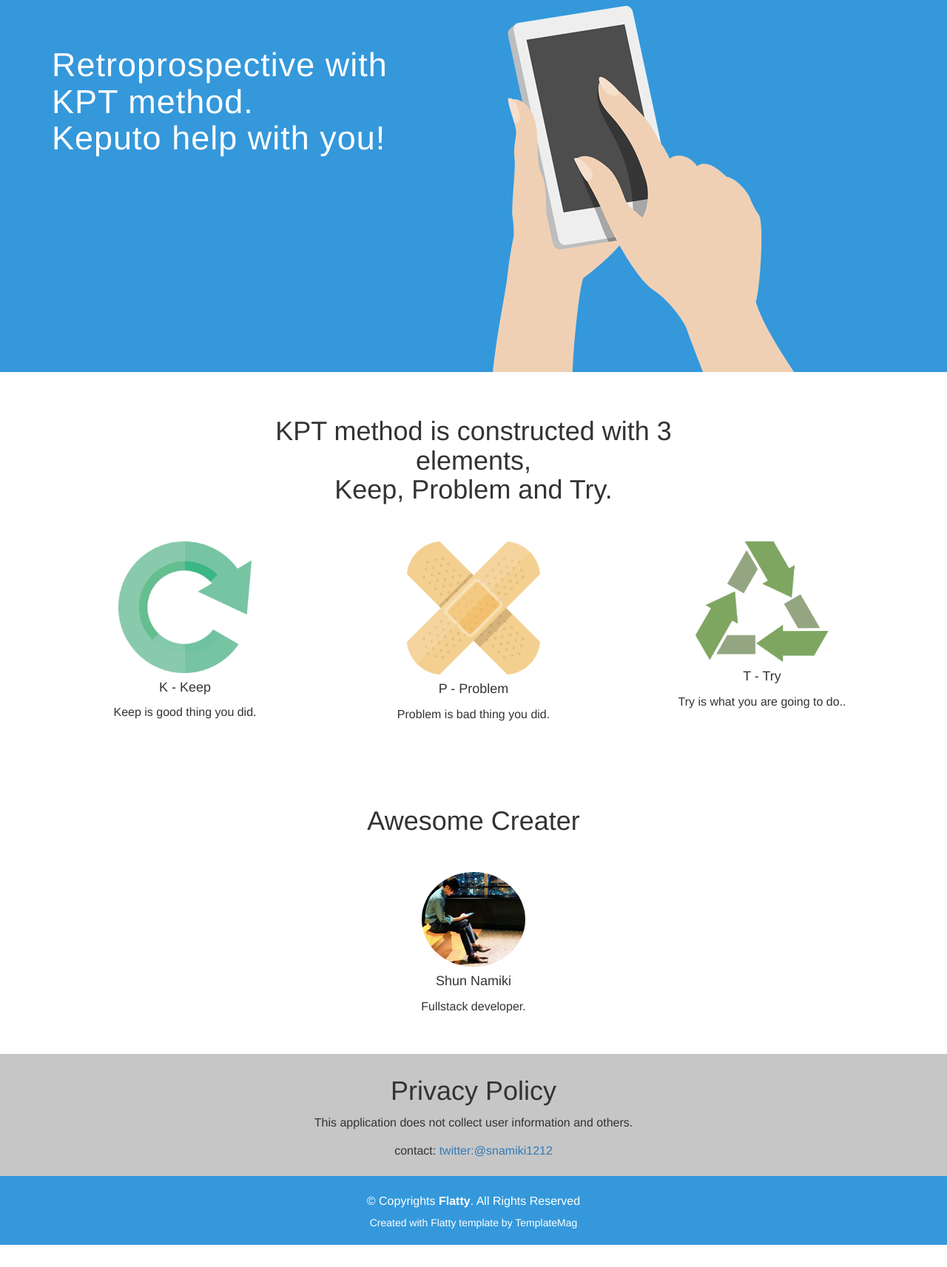
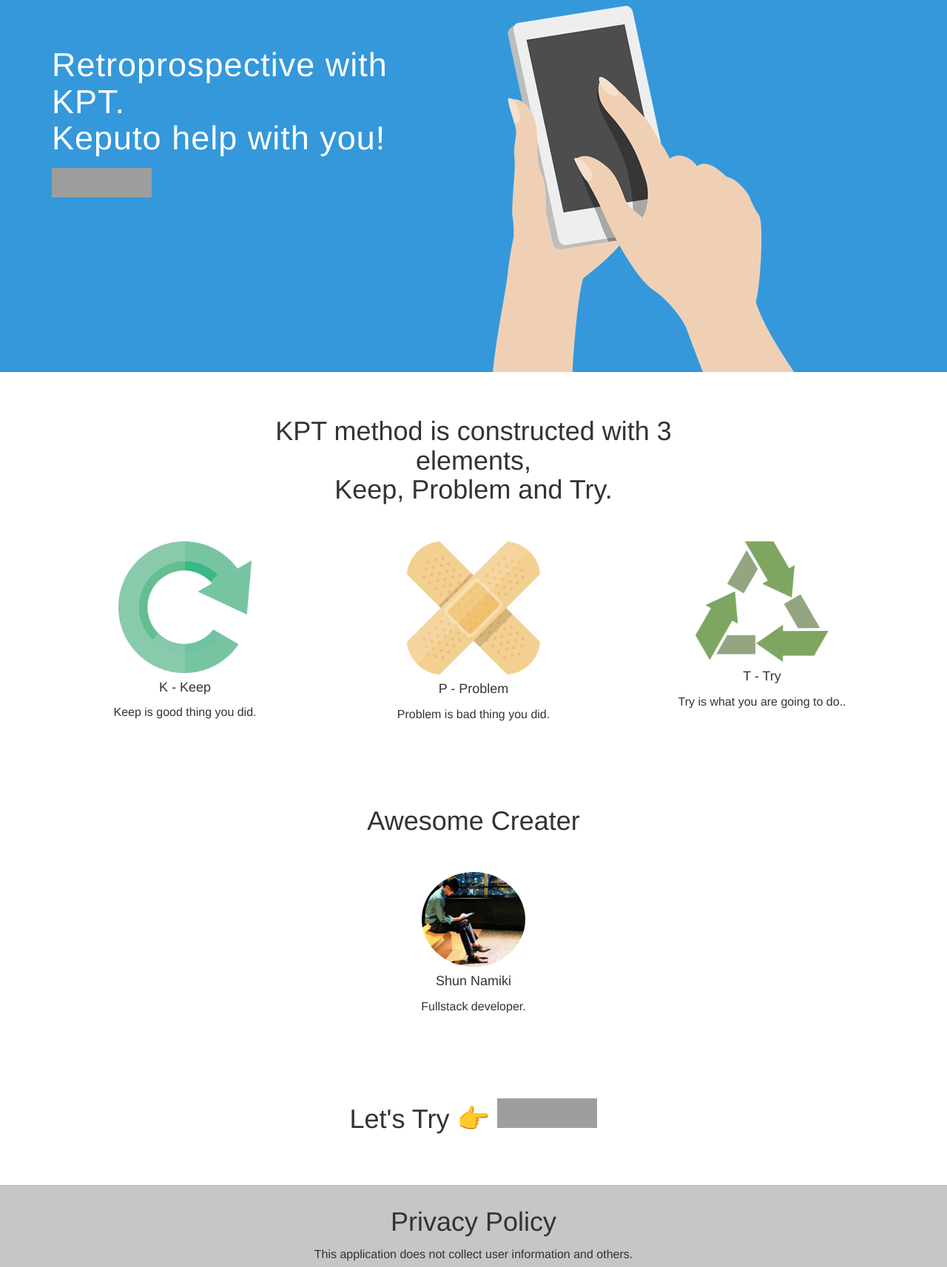
Before and after one commit to snamiki1212/keputo-web, a website with bundled scripts: page index.html in a window 1280 px wide. Shown: the part 177-1890 px from the top of the page at 74% size. Before the commit the page ends 1860 px from the top, so only its background shows below. Built offline with nearby package versions, Linux system fonts and the light colour scheme; grey boxes are pictures that could not be loaded; files whose address does not match are found by name.

Commit message:
Update view

```diff
--- a/index.html
+++ b/index.html
@@ -1,5 +1,6 @@
 <!DOCTYPE html>
 <html lang="en">
+
 <head>
   <meta charset="utf-8">
   <title>Keputo - KPT method - Keep/Problem/Try</title>
@@ -12,7 +13,8 @@
   <link href="img/apple-touch-icon.png" rel="apple-touch-icon">
 
   <!-- Google Fonts -->
-  <link href="https://fonts.googleapis.com/css?family=Open+Sans:300,300i,400,400i,700,700i|Montserrat:300,400,500,700" rel="stylesheet">
+  <link href="https://fonts.googleapis.com/css?family=Open+Sans:300,300i,400,400i,700,700i|Montserrat:300,400,500,700"
+    rel="stylesheet">
 
   <!-- Bootstrap CSS File -->
   <link href="lib/bootstrap/css/bootstrap.min.css" rel="stylesheet">
@@ -57,8 +59,15 @@
     <div class="container">
       <div class="row">
         <div class="col-lg-6">
-          <h1>Retroprospective with KPT method.<br/>
+          <h1>Retroprospective with KPT.<br />
             Keputo help with you!</h1>
+          <div>
+            <!-- app-link -->
+            <a href="https://apps.apple.com/jp/app/keputo-kpt-retroprospective/id1507129260?mt=8"
+              style="display:inline-block;overflow:hidden;background:url(https://linkmaker.itunes.apple.com/ja-jp/badge-lrg.svg?releaseDate=2020-04-12&kind=iossoftware&bubble=ios_apps) no-repeat;width:135px;height:40px;"></a>
+            <!-- /applink -->
+
+          </div>
           <!-- <form class="form-inline" role="form">
             <div class="form-group">
               <input type="email" class="form-control" id="exampleInputEmail1" placeholder="Enter your email address">
@@ -83,7 +92,7 @@
   <div class="container">
     <div class="row mt centered">
       <div class="col-lg-6 col-lg-offset-3">
-        <h1>KPT method is constructed with 3 elements, <br/>Keep, Problem and Try.</h1>
+        <h1>KPT method is constructed with 3 elements, <br />Keep, Problem and Try.</h1>
         <!-- <h3>It is a long established fact that a reader will be distracted by the readable content of a page when looking at its layout.</h3> -->
       </div>
     </div>
@@ -176,6 +185,31 @@
   </div>
   <!-- /container -->
 
+
+  <div class="container">
+    <div class="row mt centered">
+      <div class="col-lg-6 col-lg-offset-3">
+        <div>
+          <h1>Let's Try 👉
+            <!-- app-link -->
+            <a href="https://apps.apple.com/jp/app/keputo-kpt-retroprospective/id1507129260?mt=8"
+              style="display:inline-block;overflow:hidden;background:url(https://linkmaker.itunes.apple.com/ja-jp/badge-lrg.svg?releaseDate=2020-04-12&kind=iossoftware&bubble=ios_apps) no-repeat;width:135px;height:40px;"></a>
+            <!-- /applink -->
+
+          </h1>
+          <br />
+        </div>
+        <!-- <h3>It is a long established fact that a reader will be distracted by the readable content of a page when looking at its layout.</h3> -->
+      </div>
+    </div>
+    <!-- /row -->
+  </div>
+  <!-- /container -->
+
+
+
+
+
   <div id="privacy-policy">
     <h1>Privacy Policy</h1>
     <p>This application does not collect user information and others.</p>
@@ -212,4 +246,5 @@
   <script src="js/main.js"></script>
 
 </body>
+
 </html>
```
Also changed, not shown: package.json (added, +11 -0 lines). Lines whose indentation alone changed are shown as unchanged.
